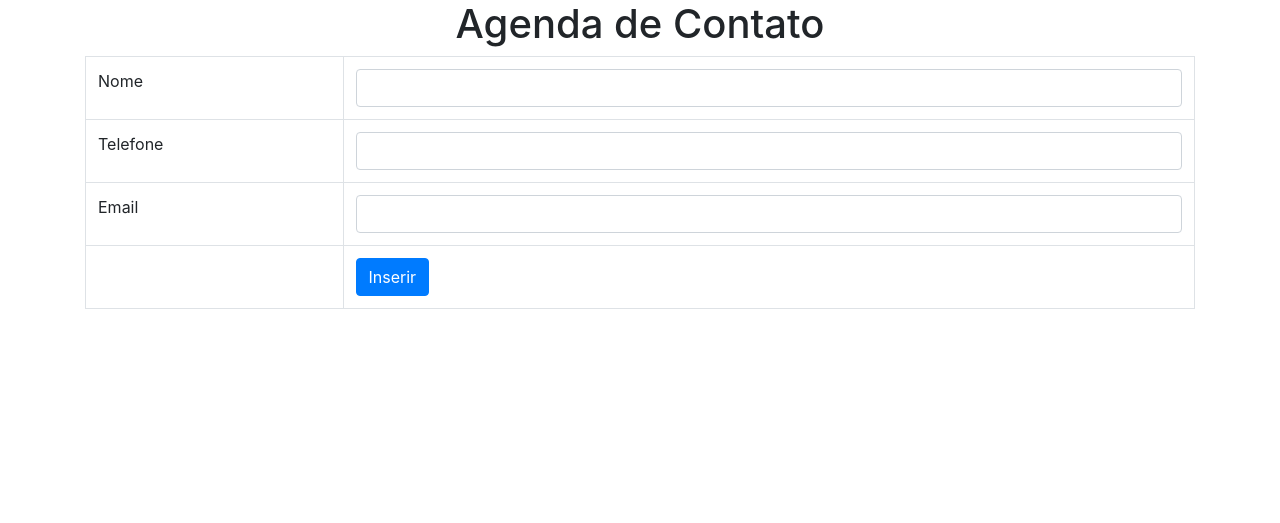
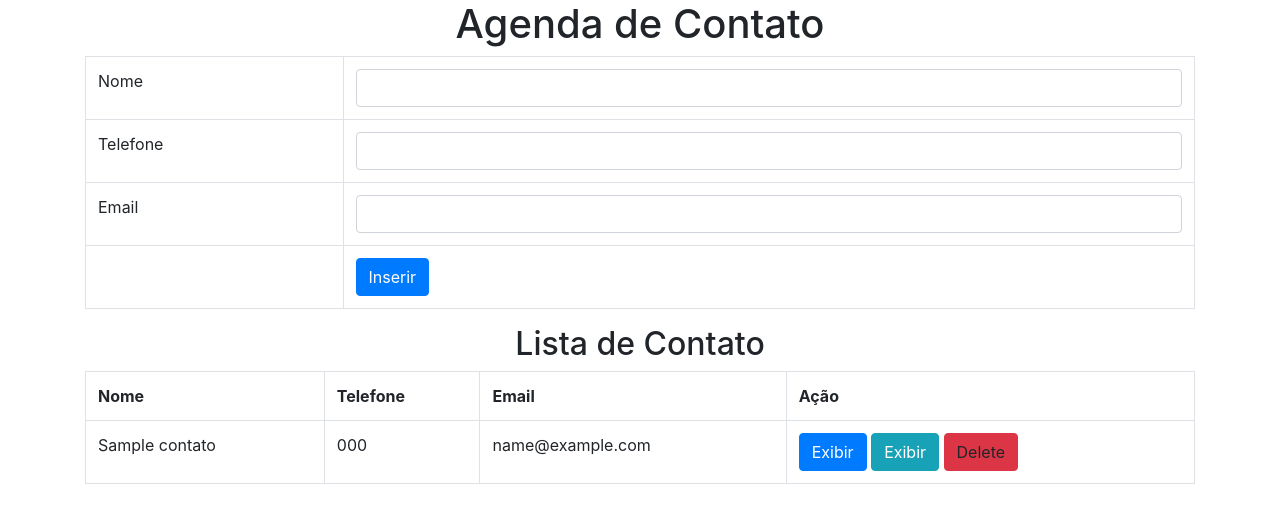
Before and after one commit to wesleypiresads/agenda-em-php-orientado-a-objeto, a PHP site: page / in a window 1280 px wide. Shown: the top 523 px of the page. Run offline with PHP 8.4, Linux system fonts and the light colour scheme; tables that the repository leaves empty or names only in its code hold one stand-in row (values such as "Sample post").

Commit message:
Salvando Alterações

```diff
--- a/header.php
+++ b/header.php
@@ -8,6 +8,6 @@
     <!-- Bootstrap CSS -->
     <link rel="stylesheet" href="https://stackpath.bootstrapcdn.com/bootstrap/4.1.3/css/bootstrap.min.css" integrity="sha384-MCw98/SFnGE8fJT3GXwEOngsV7Zt27NXFoaoApmYm81iuXoPkFOJwJ8ERdknLPMO" crossorigin="anonymous">
 
-    <title>Olá, mundo!</title>
+    <title>Agenda Online</title>
   </head>
   <body>
--- a/index.php
+++ b/index.php
@@ -5,20 +5,26 @@ include_once 'scripts/database.php';
 include_once 'scripts/contato.php';
 
 $database = new Database();
-$db = $database->getConexao();
+$db = $database->getConnection();
 
 $contato = new Contato($db);
 
+
 if($_POST){
 
+    // set product property values
     $contato->nome = $_POST['nome'];
     $contato->telefone = $_POST['telefone'];
     $contato->email = $_POST['email'];
 
-    if($contato->inserir()){
-        echo "Contato inserido com sucesso";
-    }else{
-        echo "Erro ao inserir contato";
+    // create the product
+    if($contato->create()){
+        echo "<div class='alert alert-success'>Product was created.</div>";
+    }
+
+    // if unable to create the product, tell the user
+    else{
+        echo "<div class='alert alert-danger'>Unable to create product.</div>";
     }
 }
 
@@ -53,4 +59,62 @@ if($_POST){
     </div>
 </div>
 
+<?php
+$stmt = $contato->realAll();
+$num = $stmt->rowCount();
+?>
+<h2 class="text-center">Lista de Contato</h2>
+<div class="container">
+    <div class="row">
+        <div class="col">
+            <?php
+
+            if($num>0){
+
+                echo "<table class='table table-hover table-bordered'>";
+                    echo "<tr>";
+                        echo "<th>Nome</th>";
+                        echo "<th>Telefone</th>";
+                        echo "<th>Email</th>";
+                        echo "<th>Ação</th>";
+                    echo "</tr>";
+
+                    while($row = $stmt->fetch(PDO::FETCH_ASSOC)){
+
+                        extract($row);
+
+                        echo "<tr>";
+                            echo "<td>{$nome}</td>";
+                            echo "<td>{$telefone}</td>";
+                            echo "<td>{$email}</td>";
+                            echo "<td>";
+
+                            echo "
+                                <a href='exibir.php?id={$id}' class='btn btn-primary left-margin'>
+                                    <span class='glyphicon glyphicon-exibir'></span> Exibir
+                                </a>
+                                <a href='editar.php?id={$id}' class='btn btn-info left-margin'>
+                                    <span class='glyphicon glyphicon-edit'></span> Exibir
+                                </a>
+                                <a delete-id='{$id}' class='btn btn-danger delete-object'>
+                                    <span class='glyphicon glyphicon-remove'></span> Delete
+                                </a>";
+
+                            echo "</td>";
+                        echo "</tr>";
+
+                    }
+
+                echo "</table>";
+
+            }else{
+                echo "<div class='alert alert-info'>Nenhum contato encontrado</div>";
+            }
+
+            ?>
+        </div>
+    </div>
+</div>
+
+
 <?php include_once 'footer.php'; ?>
--- a/scripts/contato.php
+++ b/scripts/contato.php
@@ -1,24 +1,25 @@
 <?php
-
 class Contato{
 
     private $conn;
-	private $tabela = "contato";
+    private $table_name = "contato";
 
     public $id;
     public $nome;
     public $telefone;
     public $email;
 
+
     public function __construct($db){
-
         $this->conn = $db;
     }
 
-	function inserir(){
+
+    function create(){
+
 
         $query = "INSERT INTO
-					" . $this->tabela . "
+                    " . $this->table_name . "
                 SET
                     nome=:nome, telefone=:telefone, email=:email";
 
@@ -33,13 +34,29 @@ class Contato{
         $stmt->bindParam(":email", $this->email);
 
         if($stmt->execute()){
-			return True;
+            return true;
         }else{
-			return False;
+            return false;
         }
 
     }
 
+    function realAll(){
+
+        $query = "SELECT
+                 id, nome, telefone, email
+                 FROM
+                    " . $this->table_name . "
+                ORDER BY
+                    nome ASC";
+
+        $stmt = $this->conn->prepare( $query );
+        $stmt->execute();
+
+        return $stmt;
+    }
+
+
 }
 
 ?>
--- a/scripts/database.php
+++ b/scripts/database.php
@@ -1,27 +1,25 @@
 <?php
-
 class Database{
 
-	private $servidor = "localhost";
-	private $db_nome  = "agenda";
-	private $usuario  = "root";
-	private $senha    = "";
-	public  $conn;
+    // specify your own database credentials
+    private $host = "localhost";
+    private $db_name = "novaagenda";
+    private $username = "root";
+    private $password = "";
+    public $conn;
 
-	public function getConexao(){
+    // get the database connection
+    public function getConnection(){
 
         $this->conn = null;
 
         try{
-
-			$this->conn = new PDO("mysql:servidor=" . $this->servidor . ";db_nome=" . $this->db_nome, $this->usuario, $this->senha);
-
+            $this->conn = new PDO("mysql:host=" . $this->host . ";dbname=" . $this->db_name, $this->username, $this->password);
         }catch(PDOException $exception){
-			echo "Error na conexão: " .$exception->getMessage();
+            echo "Connection error: " . $exception->getMessage();
         }
 
         return $this->conn;
     }
 }
-
 ?>
```
Lines whose indentation alone changed are shown as unchanged.
